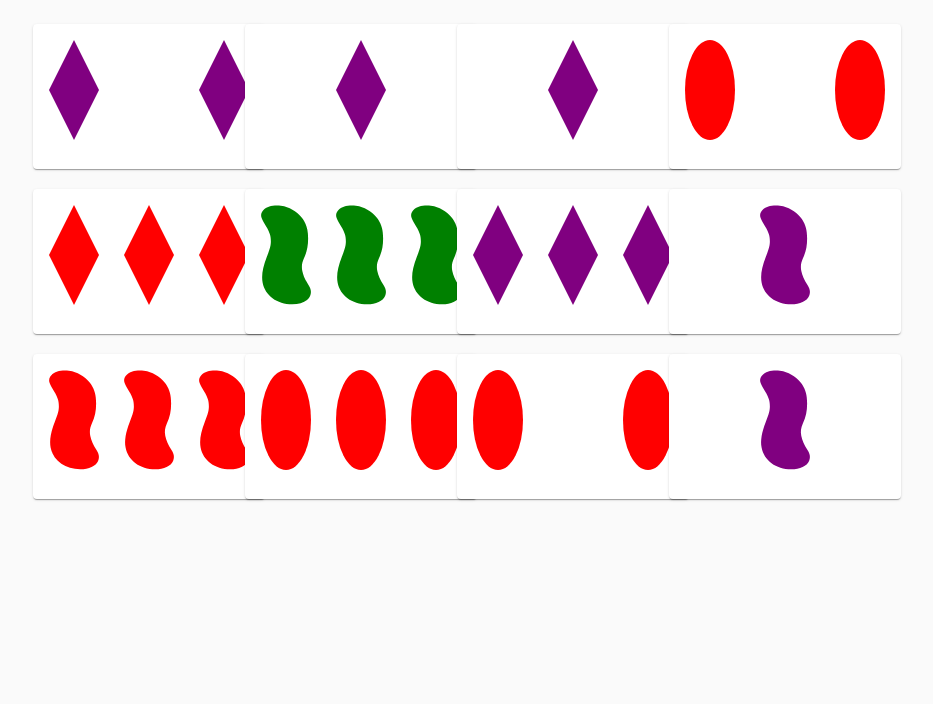
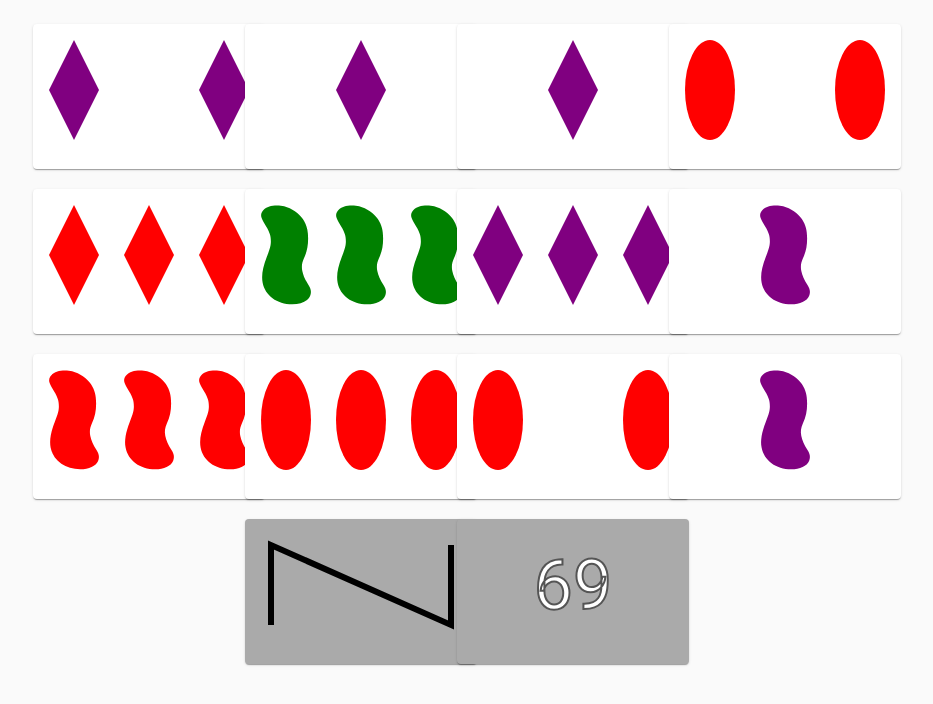
Before and after one commit to glenwinters/set-game, a React (Create React App) app: page / in a window 1280 px wide. Shown: the top 704 px of the page, without its empty margins (203-1136 px from the left). Built offline with nearby package versions, Linux system fonts and the light colour scheme.

Commit message:
feat: add remaining deck and score pile cards

```diff
--- a/src/App.tsx
+++ b/src/App.tsx
@@ -15,6 +15,21 @@ const useStyles = makeStyles((theme: Theme) =>
     },
     card: {
       width: 200 + 32,
+    },
+    remainingDeck: {
+      width: 200 + 32,
+      backgroundColor: "#aaaaaa",
+      color: "white"
+    },
+    scorePile: {
+      width: 200 + 32,
+      height: 145,
+      fontSize: "5em",
+      textAlign: 'center',
+      backgroundColor: "#aaaaaa",
+      color: "white",
+      WebkitTextStrokeWidth: "2px",
+      WebkitTextStrokeColor: "#555555"
     },
   })
 );
@@ -112,6 +127,28 @@ const SetCard: React.FC<SetCardProps> = ({
   );
 };
 
+const RemainingDeck: React.FC = () => {
+  const classes = useStyles();
+  return (
+    <Card className={classes.remainingDeck}>
+      <CardContent>
+        <svg width="200" height="100">
+          <polyline points="10,90 10,10 190,90 190,10" stroke="black" strokeWidth="6px" fill="none" />
+        </svg>
+      </CardContent>
+    </Card>
+  );
+};
+
+const ScorePile: React.FC = () => {
+  const classes = useStyles();
+  return (
+    <Card className={classes.scorePile}>
+      <CardContent>{81 - 12}</CardContent>
+    </Card>
+  );
+};
+
 // TODO: How will we map an array of things to this grid since the 12 items are
 // broken up by Grid containers?
 const App: React.FC = () => {
@@ -178,6 +215,14 @@ const App: React.FC = () => {
             <SetCard />
           </Grid>
         </Grid>
+        <Grid container spacing={5} justify={justify}>
+          <Grid item xs={2}>
+            <RemainingDeck />
+          </Grid>
+          <Grid item xs={2}>
+            <ScorePile />
+          </Grid>
+        </Grid>
       </div>
     </ThemeProvider>
   );
--- a/tsconfig.json
+++ b/tsconfig.json
@@ -17,7 +17,8 @@
     "resolveJsonModule": true,
     "isolatedModules": true,
     "noEmit": true,
-    "jsx": "react"
+    "jsx": "react",
+    "downlevelIteration": true
   },
   "include": [
     "src"
```
